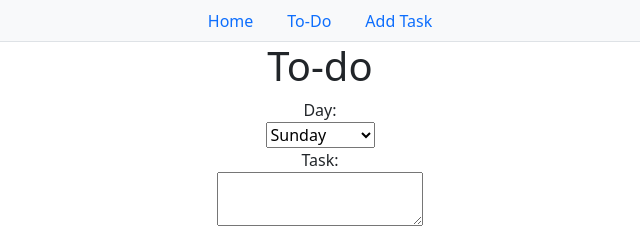
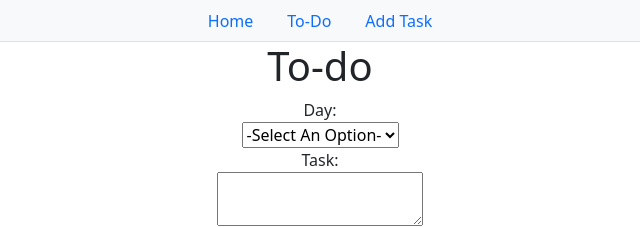
Before and after one commit to carmenvillalobos/Milestone-Project-2, a React (Create React App) app: page /tasks/form/edit/1 in a window 1280 px wide. Shown: the top 227 px of the page, without its empty margins (320-960 px from the left). Built offline with nearby package versions, Linux system fonts and the light colour scheme; no server answers.

Commit message:
Cleaing up code aand add disabled value to dropdown

```diff
--- a/package.json
+++ b/package.json
@@ -11,7 +11,7 @@
     "cors": "^2.8.5",
     "dotenv": "^16.0.3",
     "express": "^4.18.2",
-    "pg": "^8.8.0",
+    "pg": "^8.9.0",
     "pg-hstore": "^2.3.4",
     "react": "^18.2.0",
     "react-bootstrap": "^2.7.0",
--- a/src/App.js
+++ b/src/App.js
@@ -1,4 +1,3 @@
-import NavBar from './Components/NavBar.jsx'
 import './App.css';
 import 'bootstrap/dist/css/bootstrap.min.css';
 import Homepage from './Components/Homepage.jsx';
--- a/src/Components/Edit.jsx
+++ b/src/Components/Edit.jsx
@@ -47,23 +47,21 @@ function EditTask(){
             .catch(error => console.error(error))
             console.log("Edited: ", id)
 
-
-    navigate('/tasks');
-        }
+        navigate('/tasks');
+    }
 
     return (
       <div>
         <NavBar/>
         <h1>To-do</h1>
-
         <form onSubmit={onSubmit}>
-
       <div>
       <label>
           <div>Day:</div>
           <select
             onChange={onChange}
             name="day">
+              <option disabled selected value> -Select An Option- </option>
               <option value="Sunday">Sunday</option>
               <option value="Monday">Monday</option>
               <option value="Tuesday">Tuesday</option>
--- a/src/Components/Form.jsx
+++ b/src/Components/Form.jsx
@@ -1,6 +1,5 @@
 import React from "react";
 import { useState } from 'react';
-import { Nav } from "react-bootstrap";
 import NavBar from "./NavBar";
 import { useNavigate } from "react-router-dom"
 
--- a/src/Components/Task.jsx
+++ b/src/Components/Task.jsx
@@ -2,7 +2,6 @@ import { Link } from "react-router-dom"
 import Button from 'react-bootstrap/Button';
 import Card from 'react-bootstrap/Card';
 import NavBar from './NavBar';
-import Form from './Form';
 import "./Task.css"
 import {useEffect, useState} from 'react'
 import { useNavigate } from "react-router-dom"
@@ -33,7 +32,6 @@ function deleteTask(id){
     navigate(0);
 }
 
-
   return (
     <div>
         <NavBar/>
@@ -45,16 +43,12 @@ function deleteTask(id){
                 <Card.Title>{e.day}</Card.Title>
                 <Card.Text>{e.tasks}</Card.Text>
                 <Card.Text>{e.complete && 'Done ✅'}</Card.Text>
-
                     {/* EDIT BUTTON */}
-
                     <Link to={`/tasks/form/edit/${e.id}`}>
                     <Button variant="warning" size="sm">
                         Edit
                     </Button>
                     </Link>
-
-
                     {/* DELETE BUTTON */}
                     <Button
                         onClick={ () => deleteTask(e.id)}
```
Also changed, not shown: 1 other file (tests, documents, lock files or other folders).
